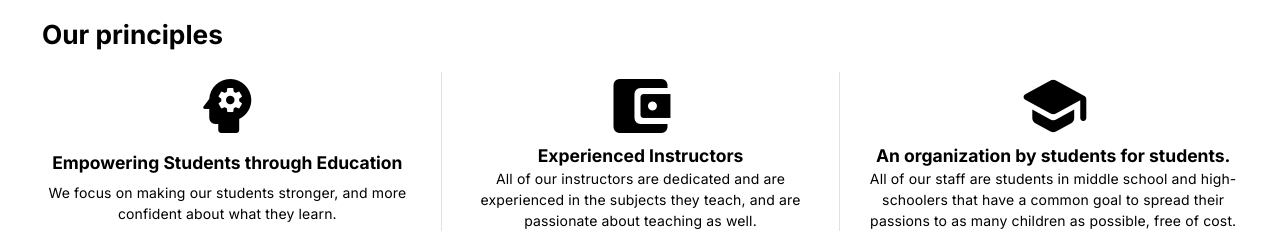
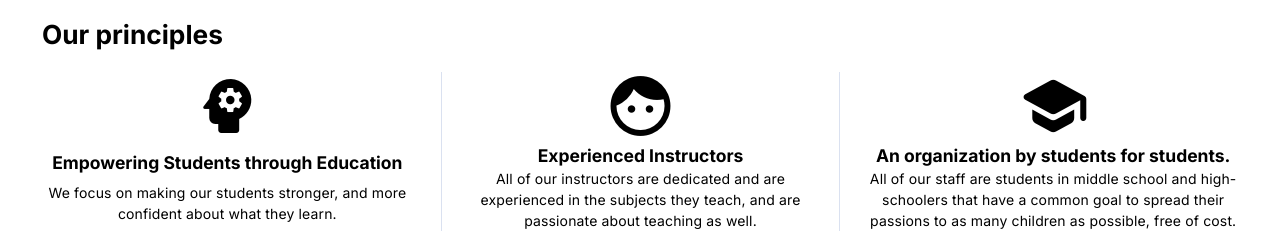
Before and after one commit to ShubhamPatilsd/www-edumango, a Next.js app: page / in a window 1280 px wide. Shown: the part 652-885 px from the top of the page. Built offline with nearby package versions, Linux system fonts and the light colour scheme.

Commit message:
update icon

```diff
--- a/src/modules/landing.tsx
+++ b/src/modules/landing.tsx
@@ -104,7 +104,7 @@ export default function Landing() {
                 </div>
 
                 <div className="grid py-8 sm:py-0 px-8 leading-none justify-items-center">
-                    <span className="animate-updown material-icons-round icon md-48 sm:md-72">account_balance_wallet</span>
+                    <span className="animate-updown material-icons-round icon md-48 sm:md-72">face</span>
                     <h4 className="text-lg sm:text-xl">Experienced Instructors</h4>
                     <p className="text-base sm:text-md">All of our instructors are dedicated and are experienced in the subjects they teach, and are passionate about teaching as well.</p>
                 </div>
```
